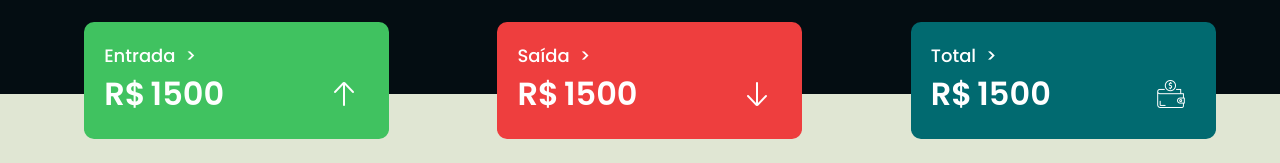
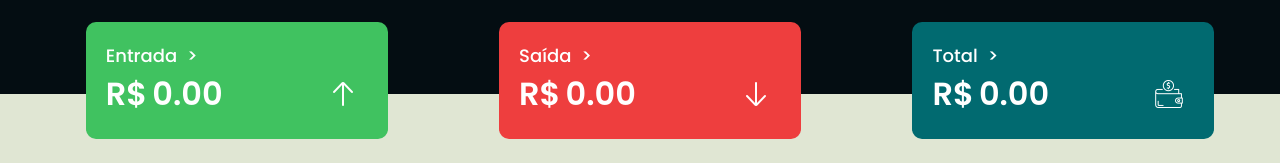
Before and after one commit to LuizFelipeMoreira/controle-Financeiro, a website: page index.html in a window 1280 px wide. Shown: the part 124-287 px from the top of the page. Drawn offline with nearby package versions, Linux system fonts and the light colour scheme.

Commit message:
zerando valor dos cards

```diff
--- a/index.html
+++ b/index.html
@@ -26,7 +26,7 @@
                          <h1>Entrada</h1>
                          <div class="values">
                               <p class="Sifrao">R$ </p>
-                              <p class="EntryValue">1500</p>
+                              <p class="EntryValue">0.00</p>
 
                               <i></i>
                          </div>
@@ -38,7 +38,7 @@
                          <h1>Saída</h1>
                          <div class="values">
                               <p class="Sifrao">R$</p>
-                              <p class="outputValue"> 1500</p>
+                              <p class="outputValue"> 0.00</p>
 
                               <i></i>
                          </div>
@@ -49,7 +49,7 @@
                          <h1>Total</h1>
                          <div class="values">
                               <p class="Sifrao">R$</p>
-                              <p class="TotalValue"> 1500</p>
+                              <p class="TotalValue"> 0.00</p>
 
                               <i></i>
                          </div>
```
